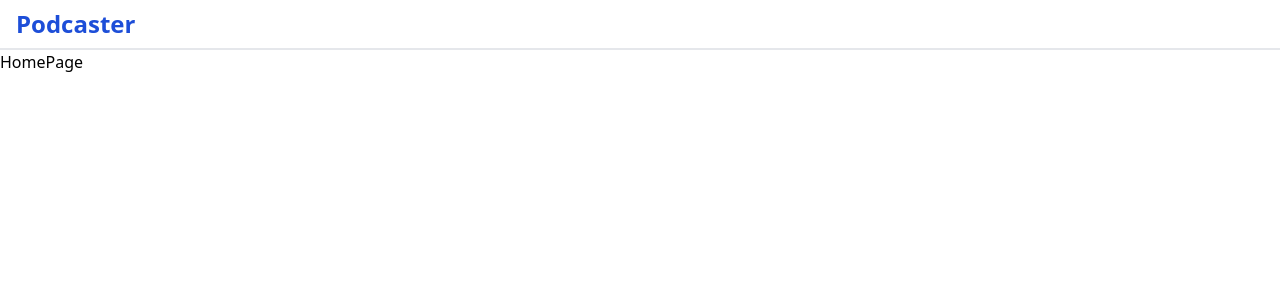
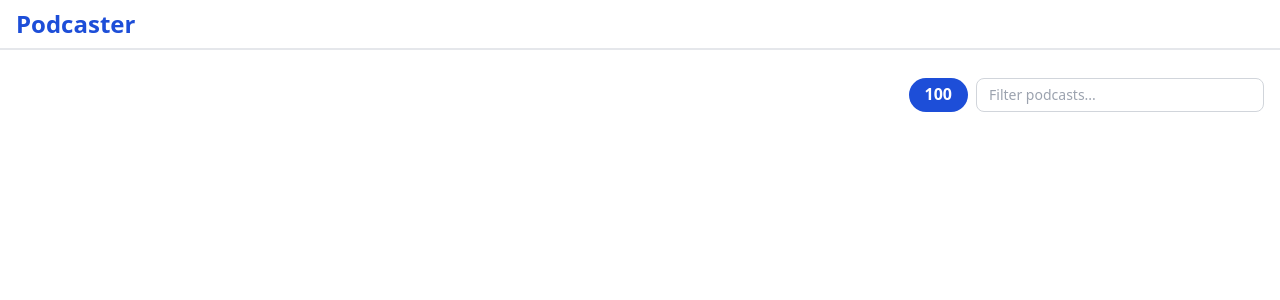
Before and after one commit to JorgeLuisParedes/podcaster-app, a React (Vite) app: page / in a window 1280 px wide. Shown: the top 300 px of the page. Built offline with nearby package versions, Linux system fonts and the light colour scheme.

Commit message:
se agrego el FilterSection

```diff
--- /dev/null
+++ b/src/podcaster/components/FilterSection.jsx
@@ -0,0 +1,19 @@
+export const FilterSection = () => {
+	return (
+		<div className='flex justify-end mt-7 pe-4'>
+			<span className='bg-blue-700 text-white text-base font-semibold me-2 px-4 py-1 rounded-full'>
+				100
+			</span>
+			<div className='relative w-72'>
+				<form className=''>
+					<input
+						type='text'
+						id=''
+						placeholder='Filter podcasts...'
+						className='bg-white border w-full border-gray-300 text-gray-900 text-sm rounded-lg focus:ring-blue-500 focus:border-blue-700 p-1.5 px-3'
+					/>
+				</form>
+			</div>
+		</div>
+	);
+};
--- a/src/podcaster/components/index.js
+++ b/src/podcaster/components/index.js
@@ -1 +1,2 @@
+export * from './FilterSection';
 export * from './HeaderBar';
--- a/src/podcaster/pages/HomePage.jsx
+++ b/src/podcaster/pages/HomePage.jsx
@@ -1,10 +1,10 @@
-import { HeaderBar } from '../components';
+import { FilterSection, HeaderBar } from '../components';
 
 export const HomePage = () => {
 	return (
 		<>
 			<HeaderBar />
-			<h1>HomePage</h1>
+			<FilterSection />
 		</>
 	);
 };
```
